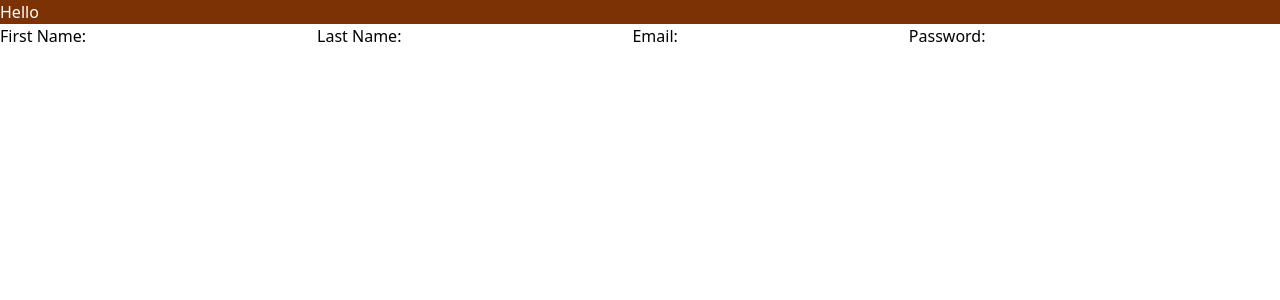
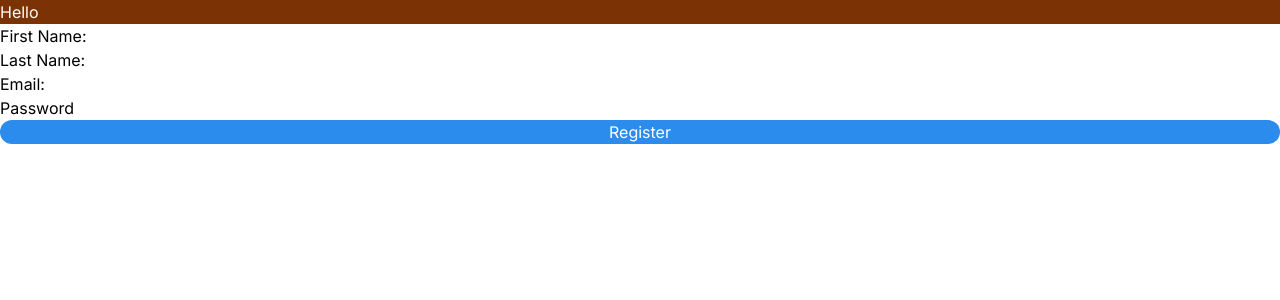
Before and after one commit to PhilipGael116/Todo-test, a React (Vite) app: page / in a window 1280 px wide. Shown: the top 300 px of the page. Built offline with nearby package versions, Linux system fonts and the light colour scheme.

Commit message:
added the inter font family and built the logic for the submit function adn also the handle change function on the Login page and register

```diff
--- a/src/forms/Login.jsx
+++ b/src/forms/Login.jsx
@@ -2,25 +2,35 @@ import { useState } from "react"
 
 const Login = () => {
 
-    const formData = useState({
+    const [formData, setFormData] = useState({
         email: '',
         password: ''
     });
 
-    const handleChange = () => {
-
+    const handleChange = (e) => {
+        const { name, value } = e.target;
+        setFormData(prevState => ({
+            ...prevState,
+            [name]: value
+        }));
     }
 
-    const handleSubmit = (e) =>{
-
+    const handleSubmit = (e) => {
+        e.preventDefault();
+        setFormData({
+            email: "",
+            password: "",
+        })
+        console.log("Form submitted: ", formData);
     }
 
     return (
-    <form action="">
+        <form onSubmit={handleSubmit} className="flex flex-col gap-2">
             <label htmlFor="email">
                 Email:
                 <input
                     type="text"
+                    name="email"
                     value={formData.email}
                     onChange={handleChange}
                 />
@@ -29,6 +39,9 @@ const Login = () => {
                 Password:
                 <input
                     type="password"
+                    name="password"
+                    value={formData.password}
+                    onChange={handleChange}
                 />
             </label>
 
--- a/src/forms/Register.jsx
+++ b/src/forms/Register.jsx
@@ -2,46 +2,75 @@ import { useState } from "react"
 
 const Register = () => {
 
-    const formData = useState({
+    const [formData, setFormData] = useState({
         fname: '',
         lname: '',
         email: '',
         password: ''
     });
 
-    const handleChange = () => {
 
+
+    const handleChange = (e) => {
+        const { name, value } = e.target;
+        setFormData(prevState => ({
+            ...prevState,
+            [name]: value
+        }));
     }
 
-    const handleSubmit = () =>{
-
+    const handleSubmit = (e) => {
+        e.preventDefault();
+        setFormData({
+            fname: '',
+            lname: '',
+            email: '',
+            password: ''
+        });
+        console.log("Form Submitted ", formData);
     }
 
     return (
-    <form action="">
+        <form action="" onSubmit={handleSubmit} className="flex flex-col">
+            <label htmlFor="fname">
                 First Name:
                 <input
                     type="text"
                     value={formData.fname}
                     onChange={handleChange}
-            onSubmit={handleSubmit}
+                    name="fname"
                 />
+            </label>
+            <label htmlFor="lname">
                 Last Name:
                 <input
                     type="text"
                     value={formData.lname}
                     onChange={handleChange}
+                    name="lname"
                 />
+            </label>
+            <label htmlFor="email">
                 Email:
                 <input
                     type="text"
                     value={formData.email}
                     onChange={handleChange}
+                    name="email"
                 />
-        Password:
+            </label>
+            <label htmlFor="password">
+                Password
                 <input
                     type="password"
+                    value={formData.password}
+                    onChange={handleChange}
+                    name="password"
                 />
+            </label>
+
+            <button type="submit" className="bg-[#2b8cee] text-white rounded-xl">Register</button>
+
         </form>
     )
 }
--- a/src/index.css
+++ b/src/index.css
@@ -1 +1,10 @@
+@import url('https://fonts.googleapis.com/css2?family=Inter:wght@400;500;600;700&display=swap');
 @import "tailwindcss";
+
+@theme {
+  --font-family-sans: "Inter", system-ui, -apple-system, sans-serif;
+}
+
+body {
+  font-family: var(--font-family-sans);
+}
```
Lines whose indentation alone changed are shown as unchanged.
